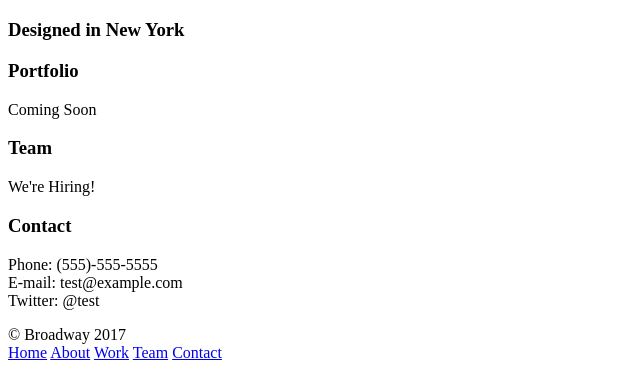
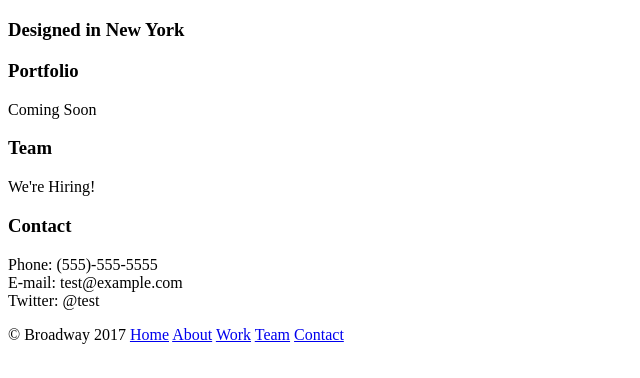
Before and after one commit to Alfredpoly/Broadway, a plain HTML site: page index.html in a window 1280 px wide. Shown: the part 1335-1713 px from the top of the page, without its empty margins (0-640 px from the left). Drawn offline with Linux system fonts and the light colour scheme.

Commit message:
html fini

```diff
--- a/index.html
+++ b/index.html
@@ -37,7 +37,7 @@
       <p>Phone: (555)-555-5555<br>E-mail: test@example.com<br>Twitter: @test</p>
     </div>
     <div class="bas">
-      <p><div class="copyright">© Broadway 2017</div>
+      <p>© Broadway 2017
       <a href="#home">Home</a>
       <a href="#about">About</a>
       <a href="#work">Work</a>
```
